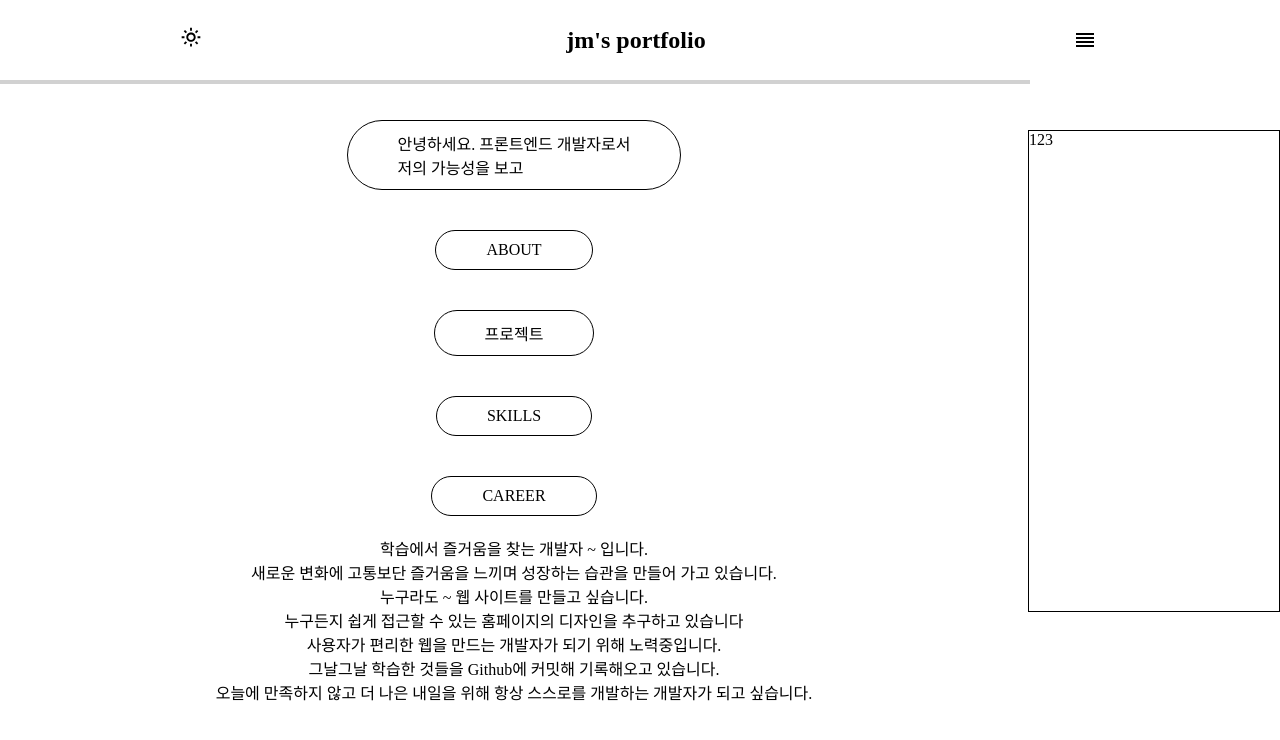
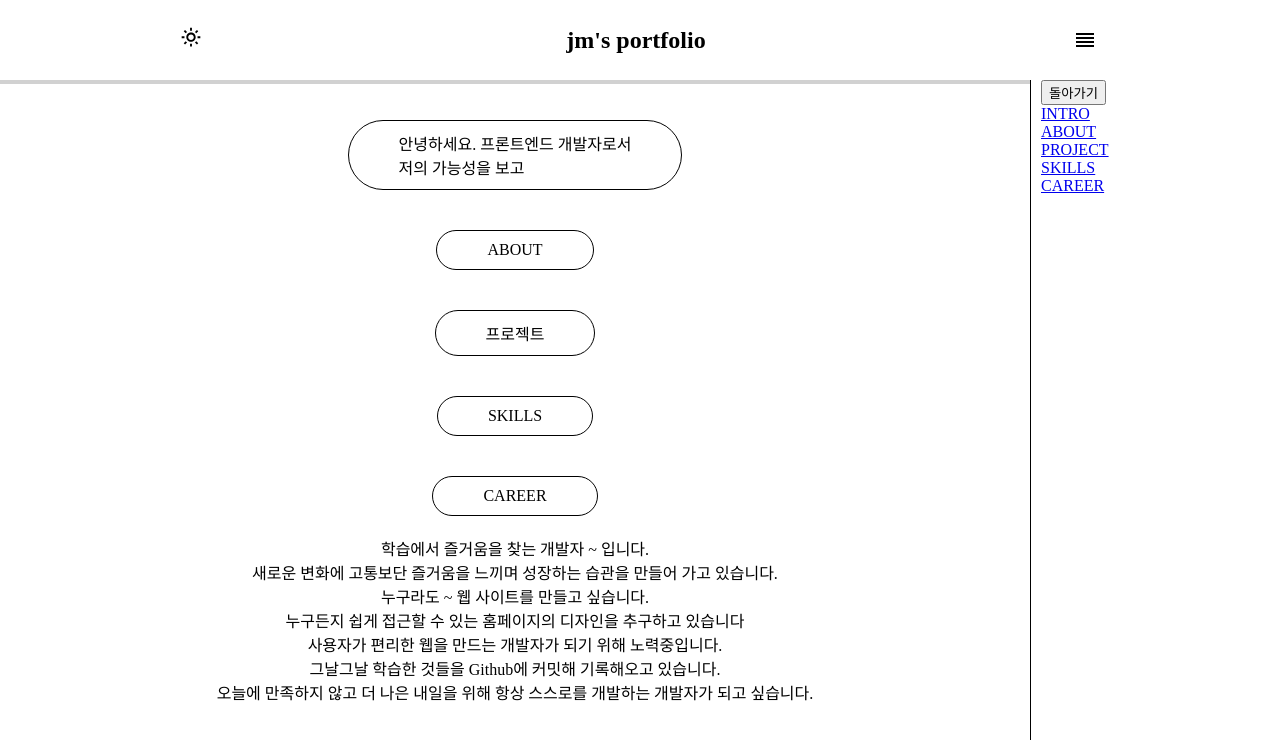
Before and after one commit to jm4293/portfolio, a React (Create React App) app: page / in a window 1280 px wide. Both pictures are taken after a click on the icon 1084 px from the left and 40 px from the top of the page. Shown: the top 740 px of the page. Built offline with nearby package versions, Linux system fonts and the light colour scheme.

Commit message:
feat: 스크롤 할때마다 따라다니는 슬라이드 모달

```diff
--- a/src/components/ModalSlide.jsx
+++ b/src/components/ModalSlide.jsx
@@ -1,24 +1,50 @@
-import React from "react";
+import React, {useRef, useEffect} from "react";
 import styled from "styled-components";
 
-function ModalSlide() {
-    return(
-        <Frame>
-            123
+function ModalSlide({scrollT, setIsModalSlide}) {
+    // 슬라이드 영역 밖 클릭시 종료
+    const useref = useRef(null);
+    const handler = (e) => {
+        if (!useref.current.contains(e.target)) {
+            setIsModalSlide(false);
+        }
+    }
+
+    useEffect(() => {
+        window.addEventListener('mouseup', handler);
+
+        return () => {
+            window.removeEventListener('mouseup', handler);
+        }
+    })
+
+    return (
+        <Frame ref={useref}>
+            <List scrollT={scrollT}>
+                <button onClick={() => {setIsModalSlide(false)}} >돌아가기</button>
+                <div><a href="#INTRO">INTRO</a></div>
+                <div><a href="#ABOUT">ABOUT</a></div>
+                <div><a href="#PROJECT">PROJECT</a></div>
+                <div><a href="#SKILLS">SKILLS</a></div>
+                <div><a href="#CAREER">CAREER</a></div>
+            </List>
         </Frame>
     )
 }
 
 const Frame = styled.div`
-    width: 250px;
-    height: 60vh;
-    margin-top: 50px;
-    /* background-color: beige; */
-    border: 1px solid black;
-    /* position: relative; */
-    /* float: left; */
-    /* left: 0; */
-    /* display: none; */
+  width: 224px;
+  height: 100%;
+  padding-left: 10px;
+  margin-right: 15px;
+  background-color: ${props => props.theme.ModalSlidebgColor};
+  color: ${props => props.theme.ModalSlideColor};
+  border-left: 1px solid ${props => props.theme.ModalSlideBorder};
+`;
+
+const List = styled.div`
+  position: relative;
+  top: ${props => props.scrollT + 300}px;
 `;
 
 export default ModalSlide;
```
